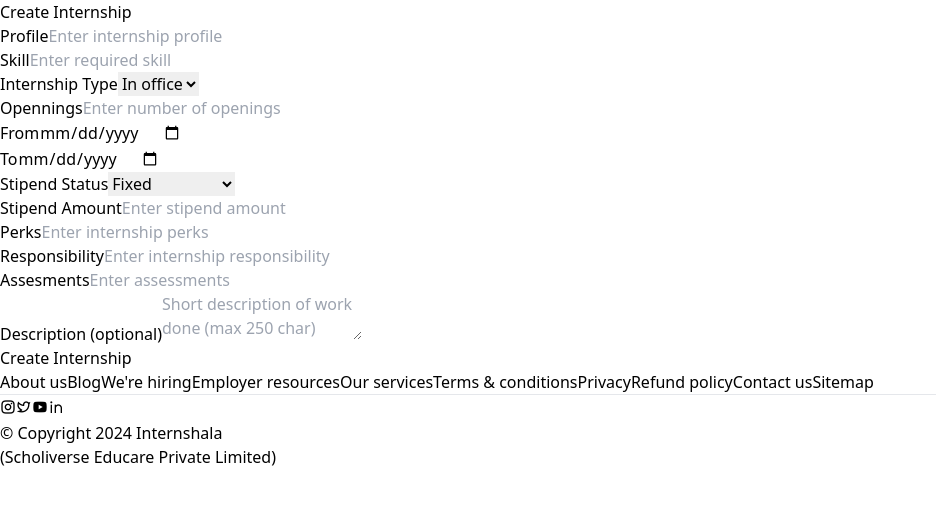
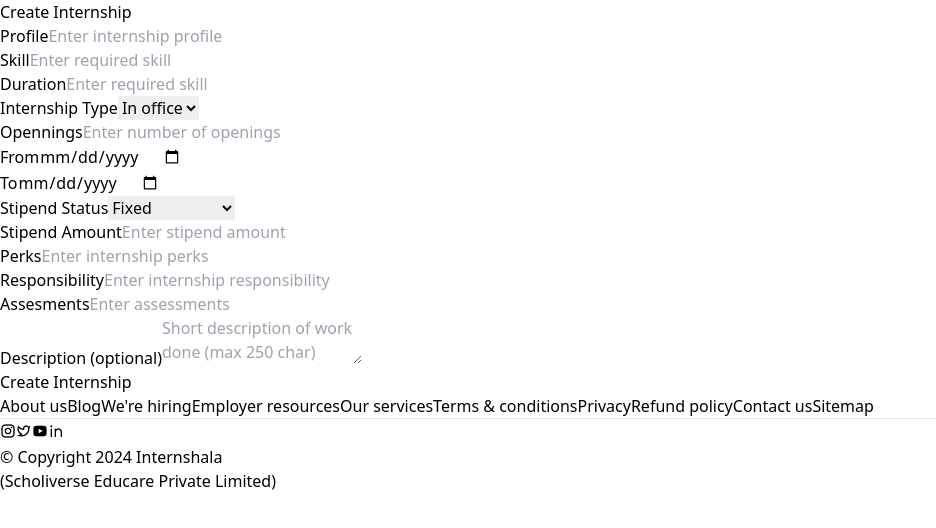
Before and after one commit to navneetnavneetnavneet/Internshala-react, a React (Vite) app: page /employer/internship in a window 1280 px wide. Shown: the top 528 px of the page, without its empty margins (0-936 px from the left). Built offline with nearby package versions, Linux system fonts and the light colour scheme; no server answers.

Commit message:
CreateInternship is done

```diff
--- a/src/components/employer/employer-create-internship/CreateInternship.jsx
+++ b/src/components/employer/employer-create-internship/CreateInternship.jsx
@@ -1,5 +1,6 @@
 import { useForm } from "react-hook-form";
 import { useDispatch } from "react-redux";
+import { asyncCreateInternship } from "../../../store/actions/employerActions";
 
 const CreateInternship = () => {
   const dispatch = useDispatch();
@@ -11,15 +12,10 @@ const CreateInternship = () => {
     formState: { errors },
   } = useForm();
 
-  const onSubmit = (data) => {
-    console.log(data);
-    // dispatch();
-
+  const onSubmit = async (data) => {
+    await dispatch(asyncCreateInternship(data));
     reset();
   };
-
-  console.log(errors);
-
 
   return (
     <div className="w-full py-10">
@@ -60,6 +56,23 @@ const CreateInternship = () => {
               {...register("skill", { required: true })}
             />
             {errors.skill && errors.skill.type === "required" && (
+              <span className="text-xs text-red-500">
+                This field is required
+              </span>
+            )}
+          </div>
+          <div>
+            <label htmlFor="duration" className="font-semibold">
+              Duration
+            </label>
+            <input
+              type="text"
+              name="duration"
+              placeholder="Enter required skill"
+              className="w-full px-4 py-2  mt-1 outline-1 outline-sky-200 border rounded"
+              {...register("duration", { required: true })}
+            />
+            {errors.duration && errors.duration.type === "required" && (
               <span className="text-xs text-red-500">
                 This field is required
               </span>
--- a/src/store/actions/employerActions.jsx
+++ b/src/store/actions/employerActions.jsx
@@ -140,3 +140,13 @@ export const asyncEmployerDeleteAccount = () => async (dispatch, getState) => {
     console.log(error.response.data);
   }
 };
+
+export const asyncCreateInternship = (internshipDetails) => async (dispatch, getState) => {
+  try {
+    const { data } = await axios.post("/employe/internship/create", internshipDetails);
+    await dispatch(asyncIsLoggedInEmployer());
+    // console.log(data);
+  } catch (error) {
+    console.log(error.response.data);
+  }
+};
```
